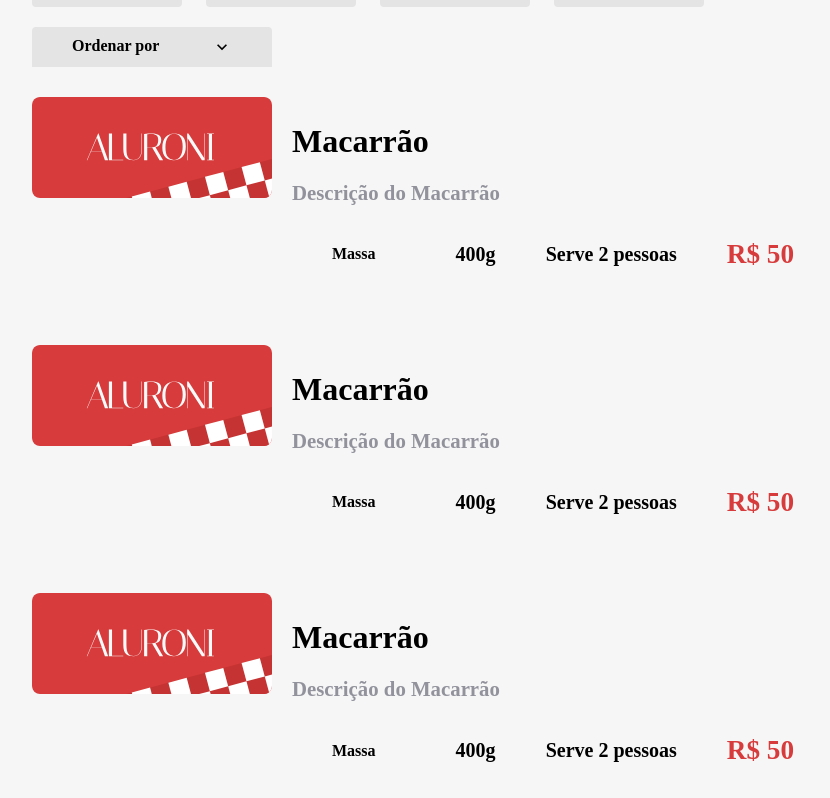
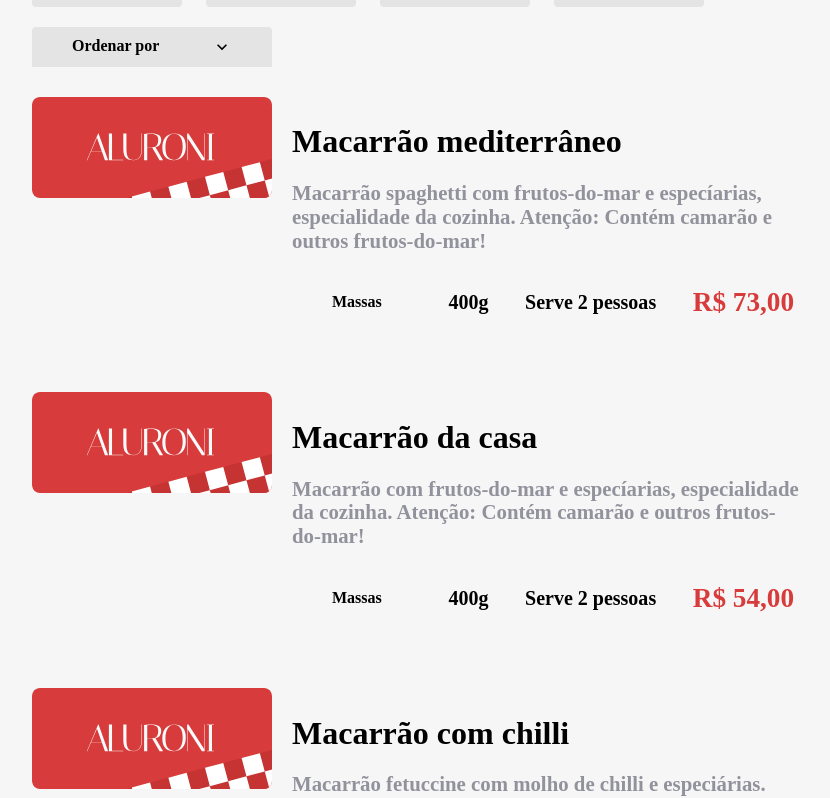
Before and after one commit to alessandro-maciel/aluroni, a React (Create React App) app: page /cardapio in a window 1280 px wide. Shown: the part 687-1485 px from the top of the page, without its empty margins (168-998 px from the left). Built offline with nearby package versions, Linux system fonts and the light colour scheme; the HTML template or start-up script is replaced by a standard one; a web font is replaced by a local one.

Commit message:
feat: populando os itens

```diff
--- a/src/pages/Cardapio/Itens/Item/index.tsx
+++ b/src/pages/Cardapio/Itens/Item/index.tsx
@@ -1,7 +1,11 @@
 import logo from 'assets/logo.svg';
 import styles from './Item.module.scss';
+import cardapio from '../itens.json';
 
-export default function Item(){
+type Props = typeof cardapio[0];
+
+export default function Item(props: Props){
+    const{ title, description, category, size, serving, price } = props;
     return (
         <div className={styles.item}>
           <div className={styles.item__imagem}>
@@ -9,14 +13,14 @@
           </div>
           <div className={styles.item__descricao}>
             <div className={styles.item__titulo}>
-                <h2>Macarrão</h2>
-                <p>Descrição do Macarrão</p>
+                <h2>{title}</h2>
+                <p>{description}</p>
             </div>
             <div className={styles.item__tags}>
-                <div className={styles.item__tipo}>Massa</div>
-                <div className={styles.item__porcao}>400g</div>
-                <div className={styles.item__qtdpessoas}>Serve 2 pessoas</div>
-                <div className={styles.item__valor}>R$ 50</div>
+                <div className={styles.item__tipo}>{category.label}</div>
+                <div className={styles.item__porcao}>{size}g</div>
+                <div className={styles.item__qtdpessoas}>Serve {serving} pessoa{ serving === 1 ? '': 's'}</div>
+                <div className={styles.item__valor}>R$ {price.toFixed(2).replace('.', ',')}</div>
             </div>
           </div>
         </div>
--- a/src/pages/Cardapio/Itens/index.tsx
+++ b/src/pages/Cardapio/Itens/index.tsx
@@ -6,7 +6,7 @@
     return (
         <div className={styles.itens}>
             {items.map(item => (
-                <Item key={item.id}/>
+                <Item key={item.id} {...item}/>
             ))}
         </div>
     );
```
